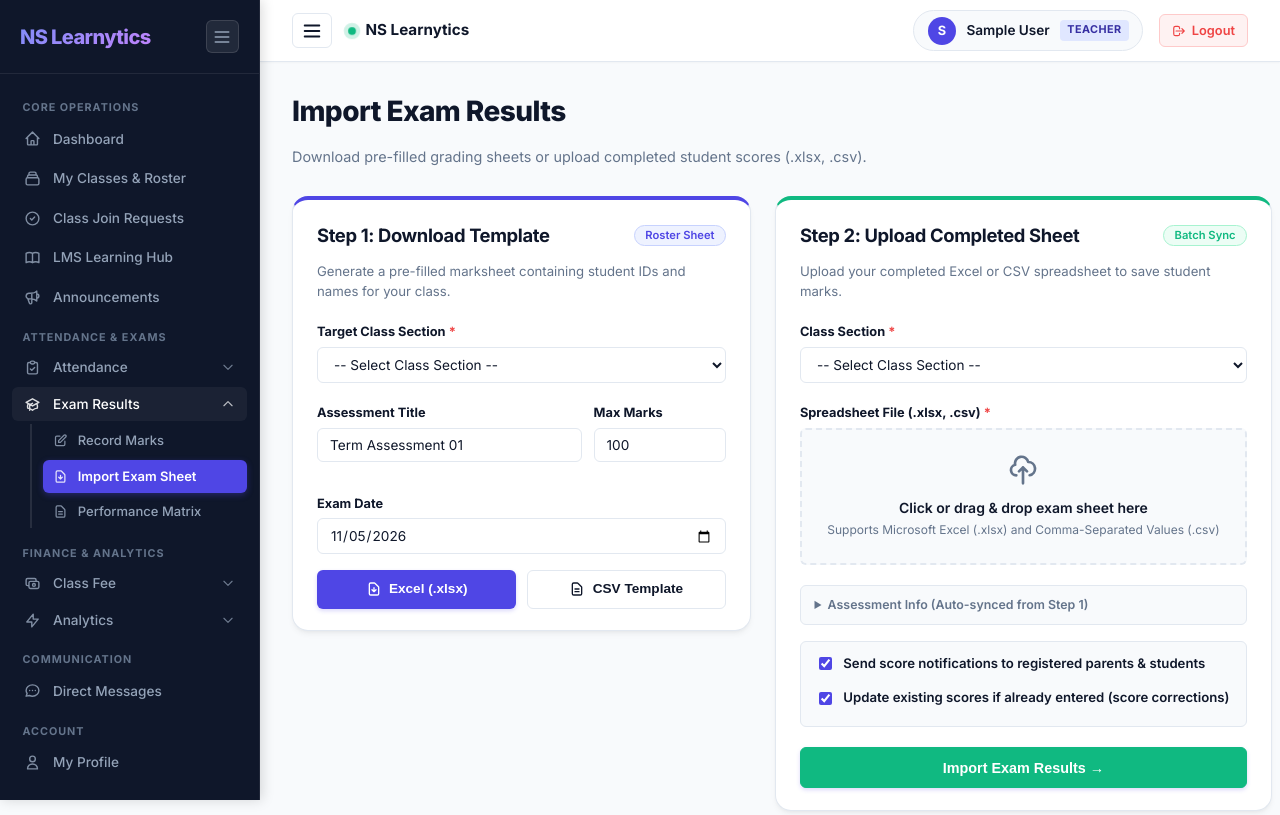
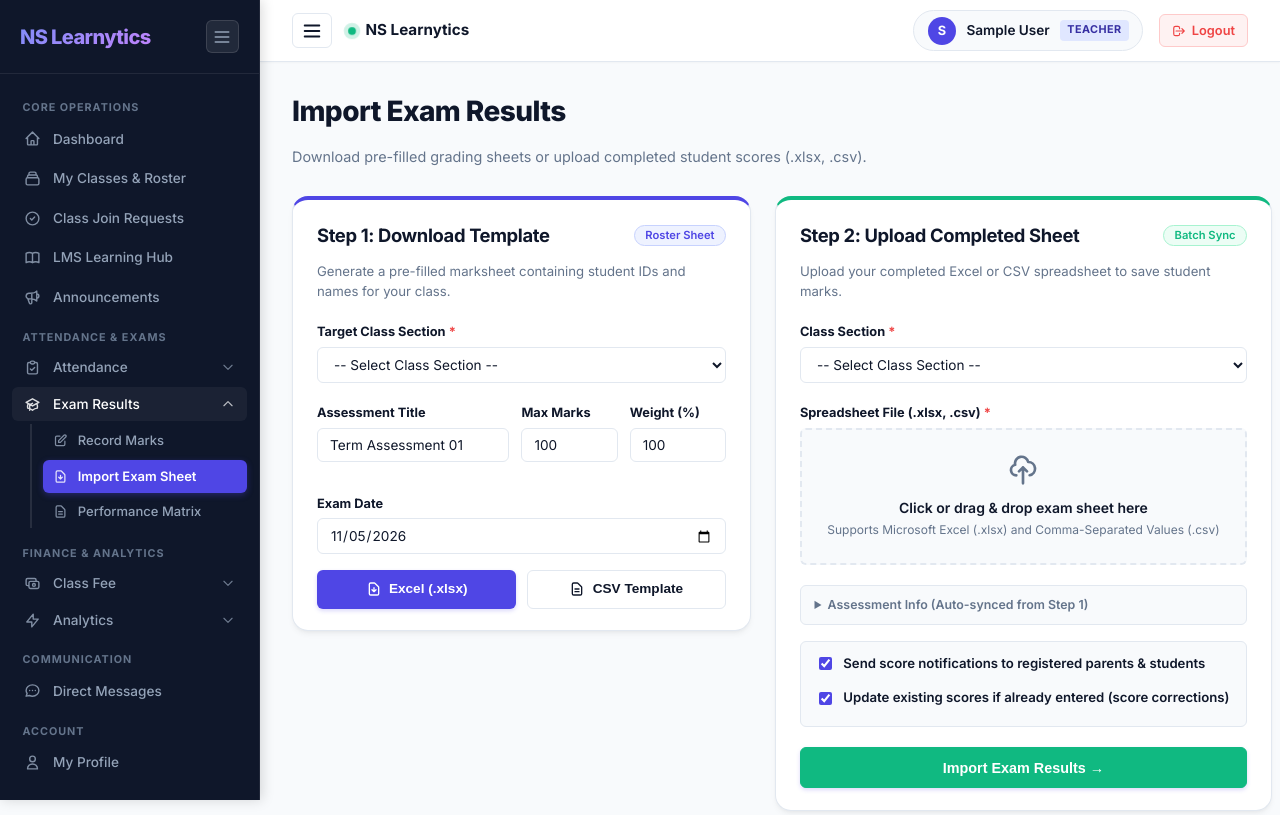
Before and after one commit to nihadn6/NS-learnytics, a Flask app: page /marks/import in a window 1280 px wide. Shown: the top 815 px of the page. Run offline with Flask 3, Linux system fonts and the light colour scheme; the visitor is signed in with stand-in values (Sample User, id 1); data that the repository does not hold is empty.

Commit message:
feat(performance): add teacher exam weight selection for final marks and AI forecast prediction

```diff
--- a/database/schema.sql
+++ b/database/schema.sql
@@ -80,6 +80,7 @@ CREATE TABLE IF NOT EXISTS marks (
     test_name VARCHAR(100) NOT NULL,
     marks_obtained DECIMAL(5,2) NOT NULL,
     max_marks DECIMAL(5,2) NOT NULL DEFAULT 100,
+    weight_pct DECIMAL(5,2) NOT NULL DEFAULT 100.00,
     date_recorded DATE NOT NULL,
     FOREIGN KEY (class_id) REFERENCES classes(id) ON DELETE CASCADE,
     FOREIGN KEY (student_id) REFERENCES users(id) ON DELETE CASCADE
--- a/routes/performance.py
+++ b/routes/performance.py
@@ -32,6 +32,12 @@ def add_marks():
             test_name = data.get('test_name')
             date_recorded = data.get('date_recorded')
             max_marks = float(data.get('max_marks', 100))
+            try:
+                weight_pct = float(data.get('weight_pct', 100.0) or 100.0)
+                if weight_pct <= 0:
+                    weight_pct = 100.0
+            except (ValueError, TypeError):
+                weight_pct = 100.0
 
             # permissions: teacher must own class
             if session['role'] == 'teacher':
@@ -45,10 +51,10 @@ def add_marks():
                         student_id = key.split('_')[1]
                         # use ON DUPLICATE KEY UPDATE to allow correcting marks easily
                         cursor.execute("""
-                            INSERT INTO marks (class_id, student_id, test_name, marks_obtained, max_marks, date_recorded)
-                            VALUES (%s, %s, %s, %s, %s, %s)
-                            ON DUPLICATE KEY UPDATE marks_obtained = VALUES(marks_obtained), max_marks = VALUES(max_marks), date_recorded = VALUES(date_recorded)
-                        """, (class_id, student_id, test_name, float(value), max_marks, date_recorded))
+                            INSERT INTO marks (class_id, student_id, test_name, marks_obtained, max_marks, weight_pct, date_recorded)
+                            VALUES (%s, %s, %s, %s, %s, %s, %s)
+                            ON DUPLICATE KEY UPDATE marks_obtained = VALUES(marks_obtained), max_marks = VALUES(max_marks), weight_pct = VALUES(weight_pct), date_recorded = VALUES(date_recorded)
+                        """, (class_id, student_id, test_name, float(value), max_marks, weight_pct, date_recorded))
 
                         # Notify Parents
                         try:
@@ -110,7 +116,7 @@ def performance_report():
                 classes = cursor.fetchall()
                 # Fetch distinct exams per class grouped strictly by class_id and test_name
                 cursor.execute("""
-                    SELECT class_id, test_name, MAX(max_marks) as max_marks, MIN(date_recorded) as date_recorded
+                    SELECT class_id, test_name, MAX(max_marks) as max_marks, MAX(weight_pct) as weight_pct, MIN(date_recorded) as date_recorded
                     FROM marks
                     GROUP BY class_id, test_name
                     ORDER BY MIN(date_recorded) ASC, test_name ASC
@@ -120,7 +126,7 @@ def performance_report():
                 cursor.execute("SELECT id, subject, teacher_id FROM classes WHERE teacher_id = %s ORDER BY subject", (session['user_id'],))
                 classes = cursor.fetchall()
                 cursor.execute("""
-                    SELECT m.class_id, m.test_name, MAX(m.max_marks) as max_marks, MIN(m.date_recorded) as date_recorded
+                    SELECT m.class_id, m.test_name, MAX(m.max_marks) as max_marks, MAX(m.weight_pct) as weight_pct, MIN(m.date_recorded) as date_recorded
                     FROM marks m
                     JOIN classes c ON m.class_id = c.id
                     WHERE c.teacher_id = %s
@@ -138,7 +144,8 @@ def performance_report():
                 tests_by_class[cid].append({
                     'test_name': r['test_name'],
                     'date_recorded': str(r['date_recorded']) if r.get('date_recorded') else '',
-                    'max_marks': float(r['max_marks']) if r.get('max_marks') else 100.0
+                    'max_marks': float(r['max_marks']) if r.get('max_marks') else 100.0,
+                    'weight_pct': float(r['weight_pct']) if r.get('weight_pct') is not None else 100.0
                 })
 
             if not class_id:
@@ -172,7 +179,7 @@ def performance_report():
 
             # Fetch strictly distinct assessments conducted for this specific class
             cursor.execute("""
-                SELECT test_name, MAX(max_marks) as max_marks, MIN(date_recorded) as date_recorded
+                SELECT test_name, MAX(max_marks) as max_marks, MAX(weight_pct) as weight_pct, MIN(date_recorded) as date_recorded
                 FROM marks
                 WHERE class_id = %s
                 GROUP BY test_name
@@ -200,13 +207,13 @@ def performance_report():
             # Fetch marks for this class (filtered by exam if requested)
             if selected_test:
                 cursor.execute("""
-                    SELECT student_id, test_name, marks_obtained, max_marks, date_recorded
+                    SELECT student_id, test_name, marks_obtained, max_marks, weight_pct, date_recorded
                     FROM marks
                     WHERE class_id = %s AND test_name = %s
                 """, (class_id, selected_test))
             else:
                 cursor.execute("""
-                    SELECT student_id, test_name, marks_obtained, max_marks, date_recorded
+                    SELECT student_id, test_name, marks_obtained, max_marks, weight_pct, date_recorded
                     FROM marks
                     WHERE class_id = %s
                 """, (class_id,))
@@ -221,11 +228,13 @@ def performance_report():
                     marks_map[sid] = {}
                 obt = float(m['marks_obtained'])
                 mx = float(m['max_marks']) if m.get('max_marks') else 100.0
+                wt = float(m['weight_pct']) if m.get('weight_pct') is not None else 100.0
                 pct = (obt / mx * 100.0) if mx > 0 else 0.0
                 marks_map[sid][tname] = {
                     'display': f"{obt:g} / {mx:g}",
                     'obtained': obt,
                     'max_marks': mx,
+                    'weight_pct': wt,
                     'pct': round(pct, 1)
                 }
 
@@ -305,7 +314,7 @@ def export_performance_report():
 
             # Fetch strictly unique assessments conducted for this specific class
             cursor.execute("""
-                SELECT test_name, MAX(max_marks) as max_marks, MIN(date_recorded) as date_recorded
+                SELECT test_name, MAX(max_marks) as max_marks, MAX(weight_pct) as weight_pct, MIN(date_recorded) as date_recorded
                 FROM marks
                 WHERE class_id = %s
                 GROUP BY test_name
@@ -332,13 +341,13 @@ def export_performance_report():
             # Fetch marks for this class
             if selected_test:
                 cursor.execute("""
-                    SELECT student_id, test_name, marks_obtained, max_marks, date_recorded
+                    SELECT student_id, test_name, marks_obtained, max_marks, weight_pct, date_recorded
                     FROM marks
                     WHERE class_id = %s AND test_name = %s
                 """, (class_id, selected_test))
             else:
                 cursor.execute("""
-                    SELECT student_id, test_name, marks_obtained, max_marks, date_recorded
+                    SELECT student_id, test_name, marks_obtained, max_marks, weight_pct, date_recorded
                     FROM marks
                     WHERE class_id = %s
                 """, (class_id,))
@@ -352,11 +361,13 @@ def export_performance_report():
                     marks_map[sid] = {}
                 obt = float(m['marks_obtained'])
                 mx = float(m['max_marks']) if m.get('max_marks') else 100.0
+                wt = float(m['weight_pct']) if m.get('weight_pct') is not None else 100.0
                 pct = (obt / mx * 100.0) if mx > 0 else 0.0
                 marks_map[sid][tname] = {
                     'display': f"{obt:g} / {mx:g}",
                     'obtained': obt,
                     'max_marks': mx,
+                    'weight_pct': wt,
                     'pct': round(pct, 1)
                 }
 
@@ -695,6 +706,12 @@ def download_marks_template(class_id):
         max_marks = float(request.args.get('max_marks') or 100.0)
     except (ValueError, TypeError):
         max_marks = 100.0
+    try:
+        weight_pct = float(request.args.get('weight_pct') or 100.0)
+        if weight_pct <= 0:
+            weight_pct = 100.0
+    except (ValueError, TypeError):
+        weight_pct = 100.0
     exam_date = request.args.get('date') or datetime.date.today().isoformat()
 
     conn = get_db_connection()
@@ -727,9 +744,9 @@ def download_marks_template(class_id):
                 output = io.StringIO()
                 output.write('\ufeff')  # UTF-8 BOM
                 writer = csv.writer(output)
-                writer.writerow(['student_id', 'student_name', 'email', 'test_name', 'max_marks', 'date_recorded', 'marks_obtained', 'remarks'])
+                writer.writerow(['student_id', 'student_name', 'email', 'test_name', 'max_marks', 'weight_pct', 'date_recorded', 'marks_obtained', 'remarks'])
                 for s in students:
-                    writer.writerow([s['id'], s['name'], s['email'] or '', test_name, f"{max_marks:.2f}", exam_date, '', ''])
+                    writer.writerow([s['id'], s['name'], s['email'] or '', test_name, f"{max_marks:.2f}", f"{weight_pct:.1f}", exam_date, '', ''])
 
                 resp = Response(output.getvalue(), mimetype='text/csv')
                 resp.headers['Content-Disposition'] = f'attachment; filename=marks_template_{subject_slug}_{test_slug}.csv'
@@ -753,7 +770,7 @@ def download_marks_template(class_id):
                 bottom=Side(style='thin', color='E2E8F0')
             )
 
-            headers = ['Student ID', 'Student Name', 'Email', 'Assessment Title', 'Max Marks', 'Exam Date', 'Marks Obtained', 'Remarks']
+            headers = ['Student ID', 'Student Name', 'Email', 'Assessment Title', 'Max Marks', 'Exam Weight (%)', 'Exam Date', 'Marks Obtained', 'Remarks']
             ws.append(headers)
 
             for col_idx in range(1, len(headers) + 1):
@@ -763,7 +780,7 @@ def download_marks_template(class_id):
                 cell.alignment = Alignment(horizontal="center", vertical="center", wrap_text=True)
 
             for s in students:
-                ws.append([s['id'], s['name'], s['email'] or '', test_name, max_marks, exam_date, '', ''])
+                ws.append([s['id'], s['name'], s['email'] or '', test_name, max_marks, weight_pct, exam_date, '', ''])
 
             # Apply cell styling
             for row in ws.iter_rows(min_row=2, max_row=len(students) + 1, min_col=1, max_col=len(headers)):
@@ -772,9 +789,9 @@ def download_marks_template(class_id):
                     cell.font = Font(name="Arial", size=10)
                     if cell.column == 1:
                         cell.alignment = Alignment(horizontal="center")
-                    elif cell.column in (5, 6):
+                    elif cell.column in (5, 6, 7):
                         cell.alignment = Alignment(horizontal="center")
-                    elif cell.column == 7:
+                    elif cell.column == 8:
                         cell.alignment = Alignment(horizontal="right")
                         cell.number_format = '0.00'
 
@@ -810,6 +827,12 @@ def import_marks_post():
         default_max_marks = float(request.form.get('max_marks') or 100.0)
     except (ValueError, TypeError):
         default_max_marks = 100.0
+    try:
+        default_weight_pct = float(request.form.get('weight_pct') or 100.0)
+        if default_weight_pct <= 0:
+            default_weight_pct = 100.0
+    except (ValueError, TypeError):
+        default_weight_pct = 100.0
     default_date = (request.form.get('date_recorded') or '').strip()
     send_notifications = bool(request.form.get('send_notifications'))
     update_existing = bool(request.form.get('update_existing', True))
@@ -899,6 +922,7 @@ def import_marks_post():
             marks_idx = None
             test_idx = None
             max_idx = None
+            weight_idx = None
             date_idx = None
 
             for idx, h in enumerate(header_row):
@@ -911,6 +935,8 @@ def import_marks_post():
                     test_idx = idx
                 elif clean_h in ('max marks', 'max', 'total marks'):
                     max_idx = idx
+                elif clean_h in ('exam weight (%)', 'exam weight', 'weight pct', 'weight (%)', 'weight', 'weighting', 'weight percentage'):
+                    weight_idx = idx
                 elif clean_h in ('date recorded', 'date', 'exam date', 'assessment date'):
                     date_idx = idx
 
@@ -973,6 +999,16 @@ def import_marks_post():
                         except (ValueError, TypeError):
                             pass
 
+                    # Extract weight percentage
+                    row_weight = default_weight_pct
+                    if weight_idx is not None and len(row) > weight_idx and row[weight_idx] is not None:
+                        try:
+                            val_w = float(str(row[weight_idx]).replace('%', '').replace(',', '').strip())
+                            if val_w > 0:
+                                row_weight = val_w
+                        except (ValueError, TypeError):
+                            pass
+
                     # Extract date
                     row_date = default_date
                     if date_idx is not None and len(row) > date_idx and row[date_idx]:
@@ -999,17 +1035,17 @@ def import_marks_post():
                         if update_existing:
                             cursor.execute("""
                                 UPDATE marks
-                                SET marks_obtained = %s, max_marks = %s, date_recorded = %s
+                                SET marks_obtained = %s, max_marks = %s, weight_pct = %s, date_recorded = %s
                                 WHERE id = %s
-                            """, (marks_obtained, row_max, row_date, existing['id']))
+                            """, (marks_obtained, row_max, row_weight, row_date, existing['id']))
                             updated_count += 1
                         else:
                             continue
                     else:
                         cursor.execute("""
-                            INSERT INTO marks (class_id, student_id, test_name, marks_obtained, max_marks, date_recorded)
-                            VALUES (%s, %s, %s, %s, %s, %s)
-                        """, (class_id, student_id, row_test, marks_obtained, row_max, row_date))
+                            INSERT INTO marks (class_id, student_id, test_name, marks_obtained, max_marks, weight_pct, date_recorded)
+                            VALUES (%s, %s, %s, %s, %s, %s, %s)
+                        """, (class_id, student_id, row_test, marks_obtained, row_max, row_weight, row_date))
                         inserted_count += 1
 
                     scores.append(marks_obtained)
--- a/templates/marks_import.html
+++ b/templates/marks_import.html
@@ -52,7 +52,7 @@
             </select>
         </div>
 
-        <div class="grid" style="grid-template-columns: 2fr 1fr; gap: 0.75rem; margin-bottom: 0.75rem;">
+        <div class="grid" style="grid-template-columns: 2fr 1fr 1fr; gap: 0.75rem; margin-bottom: 0.75rem;">
             <div class="form-group mb-0">
                 <label style="font-size: 0.8rem; font-weight: 700; display: block; margin-bottom: 0.35rem; color: var(--text-main);">Assessment Title</label>
                 <input type="text" id="templateTestNameInput" value="Term Assessment 01" oninput="syncField(this.value, 'uploadTestNameInput')" placeholder="e.g. Mid-Term Exam" style="width: 100%; padding: 0.5rem 0.75rem; font-size: 0.85rem; border: 1px solid var(--border); border-radius: var(--radius-sm); background: var(--bg-card); color: var(--text-main);">
@@ -60,6 +60,10 @@
             <div class="form-group mb-0">
                 <label style="font-size: 0.8rem; font-weight: 700; display: block; margin-bottom: 0.35rem; color: var(--text-main);">Max Marks</label>
                 <input type="number" id="templateMaxMarksInput" value="100" min="1" step="0.5" oninput="syncField(this.value, 'uploadMaxMarksInput')" style="width: 100%; padding: 0.5rem 0.75rem; font-size: 0.85rem; border: 1px solid var(--border); border-radius: var(--radius-sm); background: var(--bg-card); color: var(--text-main);">
+            </div>
+            <div class="form-group mb-0">
+                <label style="font-size: 0.8rem; font-weight: 700; display: block; margin-bottom: 0.35rem; color: var(--text-main);">Weight (%)</label>
+                <input type="number" id="templateWeightInput" value="100" min="1" max="100" step="1" oninput="syncField(this.value, 'uploadWeightInput')" style="width: 100%; padding: 0.5rem 0.75rem; font-size: 0.85rem; border: 1px solid var(--border); border-radius: var(--radius-sm); background: var(--bg-card); color: var(--text-main);">
             </div>
         </div>
 
@@ -125,10 +129,14 @@
                         <label style="font-size: 0.75rem; font-weight: 600; display: block; margin-bottom: 0.2rem; color: var(--text-muted);">Assessment Title</label>
                         <input type="text" name="test_name" id="uploadTestNameInput" value="Term Assessment 01" style="width: 100%; padding: 0.4rem 0.65rem; font-size: 0.8rem; border: 1px solid var(--border); border-radius: var(--radius-sm); background: var(--bg-card); color: var(--text-main);">
                     </div>
-                    <div class="grid" style="grid-template-columns: 1fr 1fr; gap: 0.65rem;">
+                    <div class="grid" style="grid-template-columns: 1fr 1fr 1fr; gap: 0.65rem;">
                         <div>
                             <label style="font-size: 0.75rem; font-weight: 600; display: block; margin-bottom: 0.2rem; color: var(--text-muted);">Max Marks</label>
                             <input type="number" name="max_marks" id="uploadMaxMarksInput" value="100" min="1" step="0.5" style="width: 100%; padding: 0.4rem 0.65rem; font-size: 0.8rem; border: 1px solid var(--border); border-radius: var(--radius-sm); background: var(--bg-card); color: var(--text-main);">
+                        </div>
+                        <div>
+                            <label style="font-size: 0.75rem; font-weight: 600; display: block; margin-bottom: 0.2rem; color: var(--text-muted);">Weight (%)</label>
+                            <input type="number" name="weight_pct" id="uploadWeightInput" value="100" min="1" max="100" step="1" style="width: 100%; padding: 0.4rem 0.65rem; font-size: 0.8rem; border: 1px solid var(--border); border-radius: var(--radius-sm); background: var(--bg-card); color: var(--text-main);">
                         </div>
                         <div>
                             <label style="font-size: 0.75rem; font-weight: 600; display: block; margin-bottom: 0.2rem; color: var(--text-muted);">Exam Date</label>
@@ -208,6 +216,12 @@
                         <td class="text-muted" style="font-size: 0.8rem;">Assessment total scale. Defaults to form value if omitted.</td>
                     </tr>
                     <tr>
+                        <td><strong style="color: var(--text-main);">weight_pct</strong> <span style="color: var(--text-muted); font-size: 0.75rem;">(Optional)</span></td>
+                        <td><code>weight_pct</code>, <code>weight</code>, <code>exam_weight</code>, <code>weight (%)</code></td>
+                        <td>Number (1 - 100, default: <code>100</code>)</td>
+                        <td class="text-muted" style="font-size: 0.8rem;">Percentage contribution of this exam towards final grades and next-exam AI forecasts.</td>
+                    </tr>
+                    <tr>
                         <td><strong style="color: var(--text-main);">date_recorded</strong> <span style="color: var(--text-muted); font-size: 0.75rem;">(Optional)</span></td>
                         <td><code>date_recorded</code>, <code>date</code>, <code>exam_date</code></td>
                         <td><code>YYYY-MM-DD</code></td>
@@ -270,6 +284,7 @@
         const classId = document.getElementById('templateClassSelect').value;
         const testName = document.getElementById('templateTestNameInput').value;
         const maxMarks = document.getElementById('templateMaxMarksInput').value;
+        const weightPct = document.getElementById('templateWeightInput') ? document.getElementById('templateWeightInput').value : '100';
         const examDate = document.getElementById('templateDateInput').value;
 
         if (!classId) {
@@ -278,7 +293,7 @@
             return;
         }
 
-        const url = `/marks/template/${classId}?format=${format}&test_name=${encodeURIComponent(testName)}&max_marks=${encodeURIComponent(maxMarks)}&date=${encodeURIComponent(examDate)}`;
+        const url = `/marks/template/${classId}?format=${format}&test_name=${encodeURIComponent(testName)}&max_marks=${encodeURIComponent(maxMarks)}&weight_pct=${encodeURIComponent(weightPct)}&date=${encodeURIComponent(examDate)}`;
         window.location.href = url;
     }
 
```
Also changed, not shown: database/migrate_add_exam_weight.py (added, +46 -0 lines), scripts/train_forecast.py (added, +88 -0 lines), services/ai_grade_forecaster.py (+44 -25 lines), templates/mark_performance.html (+7 -3 lines).
